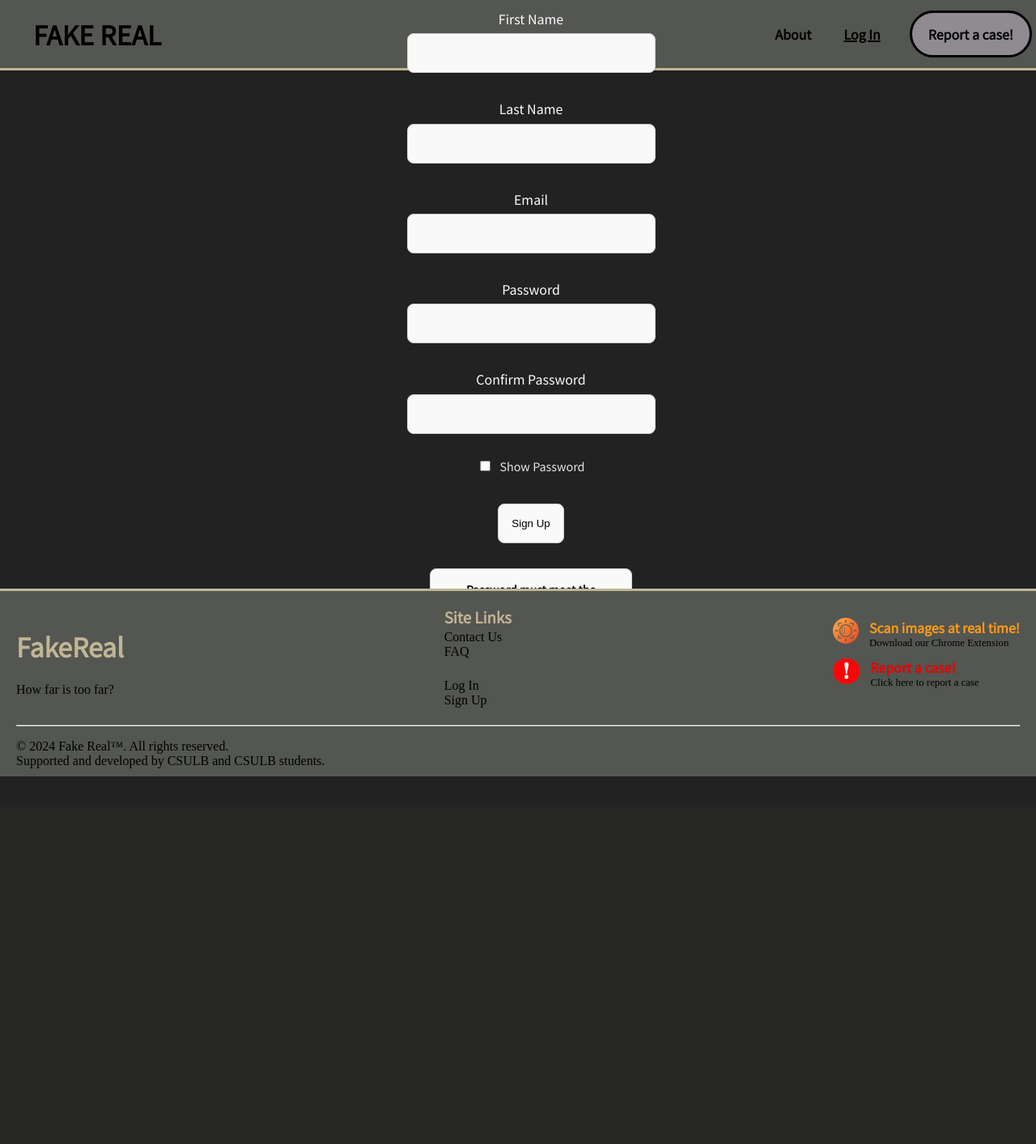
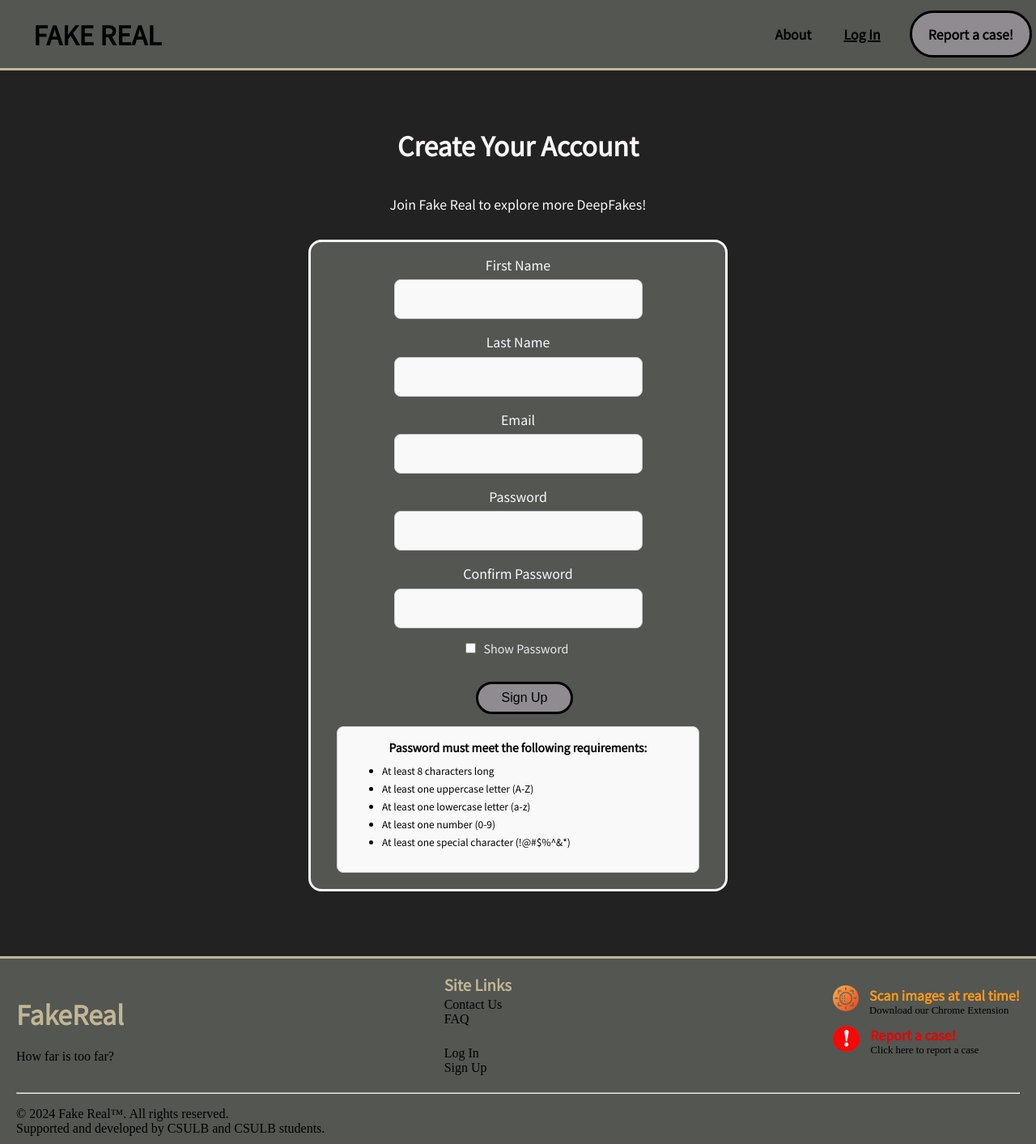
Before and after one commit to fs-fakereal/fakereal, a Flask app: page /signup in a window 1280 px wide. Shown: the whole page at 81% size. Before the commit the page ends 959 px from the top, so only its background shows below. Run offline with Flask 3, Linux system fonts and the light colour scheme; parts of the project's set-up code (start-up, migrations or seed data) failed here and were passed over.

Commit message:
color change and home

```diff
--- a/app/static/css/aboutTeam.css
+++ b/app/static/css/aboutTeam.css
@@ -12,7 +12,7 @@
     }
 
     h2 {
-        font-size: 2rem;
+        font-size: 1.2rem;
         color: #fcf8fc;
         padding: 0px 25px 0px 25px;
     }
@@ -21,7 +21,7 @@
         text-align: left;
         margin: 0px;
         /* margin-right: 25px; */
-        font-size: 2rem;
+        font-size: 1rem;
         color: #fcf8fc;
         padding: 0px 45px 0px 25px;
     }
--- a/app/static/css/base.css
+++ b/app/static/css/base.css
@@ -44,8 +44,7 @@ body {
 
 /* Adjustment for the footer */
 .main-content {
-  height: 80vh;
-  width: 100%;
+  height: 90vh;
   padding:  0 1rem;
 
   display: flex;
--- a/app/static/css/logo.css
+++ b/app/static/css/logo.css
@@ -36,6 +36,7 @@
 
     left: 35%;
     bottom: 5%;
+    z-index: 1;
 }
 
 .pupil {
@@ -45,6 +46,14 @@
     background-color: #fcf8fc;
 
     border-radius: 50%;
+
+    position: relative;
+    left: 35%;
+
+    transform: rotate(275deg);
+    transition: all 0.2s ease;
+
+    z-index: 0;
 }
 
 .stick {
--- a/app/static/css/signup-style.css
+++ b/app/static/css/signup-style.css
@@ -8,9 +8,11 @@
     /* min-height: 100vh; */
 
     text-align: center;
-    margin-top: 5px;
-    padding: 10px; /* Prevent content from touching edges */
+    margin: 2rem 0rem;
+    padding: 1rem; /* Prevent content from touching edges */
     box-sizing: border-box;
+
+    /* background-color: #8f8B91; */
     color: #000000;
 }
     .signup-container h1 {
@@ -19,7 +21,7 @@
 
     .signup-container p {
         color: #fcf8fc;
-        margin-bottom: 1rem; /* Reduces the space below the paragraph */
+        margin-bottom: 0rem; /* Reduces the space below the paragraph */
     }
 
 .signup-form {
@@ -31,6 +33,8 @@
     border-radius: 8px;
     background-color: #f9f9f9;
     box-sizing: border-box;
+
+    cursor: url('../imgs/mouse/white-pointer.png'), auto;
 }
 
     .signup-form label {
@@ -43,33 +47,69 @@
         width: 100%;
         padding: 8px;
         margin-bottom: 15px;
-        border: 1px solid #ccc;
+        border: 1px solid #000;
         border-radius: 4px;
     }
 
-    .signup-form button, .signup-form input[type="submit"] {
+    /* .signup-form input[type="submit"] {
         width: 100%;
         padding: 10px;
         background-color: #007BFF;
         color: white;
         border: none;
         border-radius: 4px;
-        cursor: pointer;
+    } */
+
+    .signup-form:hover {
+        background-color: #8f8B91;
+        color: white;
     }
 
-    .signup-form button:hover, .signup-form input[type="submit"]:hover {
-        background-color: #0056b3;
+    .signup-button {
+        background-color: #8f8B91;
+        border-radius: 2rem;
+        border: #000 0.2rem solid;
+
+        color: black;
+        font-weight: 80;
+        font-size: 1rem;
+
+        text-align: center;
+        padding: 0.5rem 1.8rem;
+        margin-left: 1rem;
+
+        transition: all 0.3s ease-in;
     }
+
+    .signup-button:hover {
+        background-color: #000;
+        border: #c0b695 0.2rem solid;
+        color: #c0b695;
+
+        transition: all 0.3s ease-in;
+    }
+
+.signup-dets {
+    background-color: #535651;
+    border: #f9f9f9 0.2rem solid;
+
+    padding: 0rem 2rem;
+    border-radius: 1rem;
+
+    p {
+        color: #fcf8fc;
+    }
+}
 
 /* Password requirements box */
 .password-requirements {
-    width: 250px; /* Set a fixed width */
+    width: 35vw; /* Set a fixed width */
     text-align: left;
     font-size: 14px;
     margin-top: 15px;
     background-color: #f9f9f9;
     padding: 15px;
-    border: 1px solid #ccc;
+    border: 0.1rem solid #ccc;
     border-radius: 8px;
     box-sizing: border-box;
     margin-bottom: 20px; /* Adds space below the password box */
@@ -122,6 +162,7 @@
 .display-pass {
     color: #fcf8fc;
     opacity: 90%;
-    padding-left: 0.5rem;
+    padding: 0.5rem 0rem;
+    margin: 0.4rem;
     font-size: 0.9rem;
 }
--- a/app/static/js/logo-animation.js
+++ b/app/static/js/logo-animation.js
@@ -1,8 +1,8 @@
-const anchor = document.getElementById('anchor')
+const anchor = document.getElementById('eyes')
 const rekt = anchor.getBoundingClientRect();
 const anchorX = rekt.left + rekt.width / 2;
 const anchorY = rekt.top + rekt.height / 2;
-const eyes = document.querySelectorAll('.eyeball')
+const eyes = document.querySelectorAll('.pupil')
 
 document.addEventListener('mousemove', (e) => {
     console.log(e)
@@ -15,7 +15,7 @@ document.addEventListener('mousemove', (e) => {
     console.log(angleDeg)
 
     eyes.forEach(eye => {
-        eye.style.transform = `rotate(${285 + angleDeg}deg)`;
+        eye.style.transform = `rotate(${25 + angleDeg}deg)`;
 
     //     if (angleDeg >= -180 && angleDeg <= 20) {
     //         eye.style.transform += ' translateX(0.4rem) translateY(-0.8rem)';
--- a/app/templates/home-page.html
+++ b/app/templates/home-page.html
@@ -64,7 +64,7 @@
         </div>
 
         <div class="images-stack-logo">
-          <div class="eyes">
+          <div class="eyes" id="eyes">
             <div class="pupil">
               <!--  -->
             </div>
--- a/app/templates/signup-page.html
+++ b/app/templates/signup-page.html
@@ -36,7 +36,7 @@
     </nav>
 
     <!-- Main Content -->
-    <div class="main-content">
+    <!-- <div class="main-content"> -->
 
       <div class="signup-container">
         <h1>Create Your Account</h1>
@@ -60,7 +60,7 @@
           {% endif %}
           {% endwith %}
 
-        <form action="" method="POST" class="signup-container">
+        <form action="" method="POST" class="signup-container signup-dets noto-sans-jp-regular">
             {{ form.hidden_tag() }}
             <p>
                 {{ form.first_name.label }}<br>
@@ -91,7 +91,7 @@
             </div>
 
             <p>
-                {{ form.submit(class_="signup-form cursor") }}<br>
+                {{ form.submit(class_="signup-button cursor") }}<br>
                 <!--{{ form.submit.label }}-->
             </p>
 
@@ -108,7 +108,7 @@
         </form>
       </div>
 
-    </div>
+    <!-- </div> -->
 
     <!-- Footer -->
     <footer class="footer">
```
Also changed, not shown: app/static/css/forgot-password.css (+56 -8 lines), app/static/css/login-style.css (+40 -5 lines), app/templates/forgot-password.html (+55 -6 lines).
